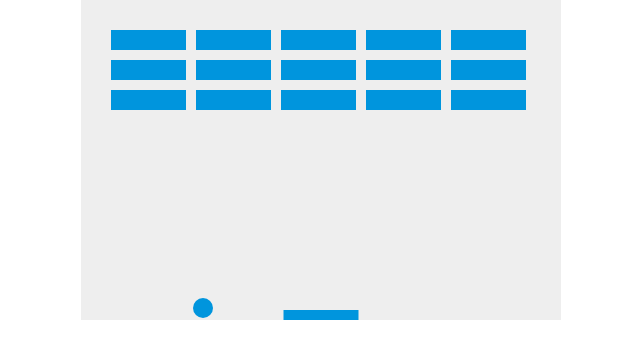
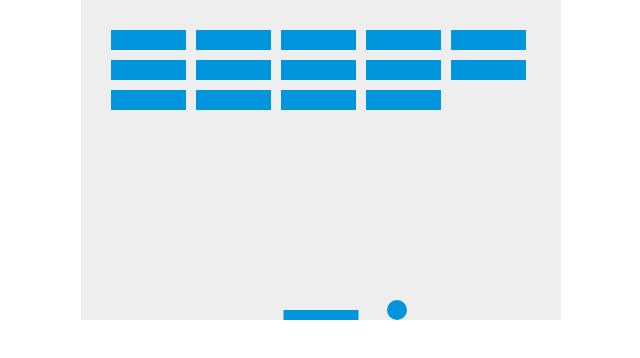
Before and after one commit to Panda64/ACS1310-breakout, a plain HTML site: page index.html in a window 1280 px wide. Shown: the whole page, without its empty margins (319-959 px from the left). Drawn offline with Linux system fonts and the light colour scheme.

Commit message:
Completed step 7

```diff
--- a/index.html
+++ b/index.html
@@ -15,17 +15,16 @@
 <script>
 	var canvas = document.getElementById("myCanvas");
     var ctx = canvas.getContext("2d");
-    var x = canvas.width/2;
-    var y = canvas.height-30;
+    var ballRadius = 10;
+    var x = canvas.width / 2;
+    var y = canvas.height - 30;
     var dx = 2;
     var dy = -2;
-    var ballRadius = 10;
     var paddleHeight = 10;
     var paddleWidth = 75;
-    var paddleX = (canvas.width-paddleWidth) / 2;
+    var paddleX = (canvas.width - paddleWidth) / 2;
     var rightPressed = false;
     var leftPressed = false;
-    var interval = setInterval(draw, 10);
     var brickRowCount = 3;
     var brickColumnCount = 5;
     var brickWidth = 75;
@@ -35,35 +34,76 @@
     var brickOffsetLeft = 30;
 
     var bricks = [];
-    for(var c=0; c<brickColumnCount; c++) {
+    for (var c = 0; c < brickColumnCount; c++) {
         bricks[c] = [];
-        for(var r=0; r<brickRowCount; r++) {
-            bricks[c][r] = { x: 0, y: 0 };
+        for (var r = 0; r < brickRowCount; r++) {
+            bricks[c][r] = { x: 0, y: 0, status: 1 };
         }
     }
 
-    function drawBricks() {
-        for(var c=0; c<brickColumnCount; c++) {
-            for(var r=0; r<brickRowCount; r++) {
-                var brickX = (c*(brickWidth+brickPadding))+brickOffsetLeft;
-                var brickY = (r*(brickHeight+brickPadding))+brickOffsetTop;
-                bricks[c][r].x = brickX;
-                bricks[c][r].y = brickY;
-                ctx.beginPath();
-                ctx.rect(brickX, brickY, brickWidth, brickHeight);
-                ctx.fillStyle = "#0095DD";
-                ctx.fill();
-                ctx.closePath();
+    document.addEventListener("keydown", keyDownHandler, false);
+    document.addEventListener("keyup", keyUpHandler, false);
+
+    function keyDownHandler(e) {
+        if (e.key == "Right" || e.key == "ArrowRight") {
+            rightPressed = true;
+        }
+        else if (e.key == "Left" || e.key == "ArrowLeft") {
+            leftPressed = true;
+        }
+    }
+
+    function keyUpHandler(e) {
+        if (e.key == "Right" || e.key == "ArrowRight") {
+            rightPressed = false;
+        }
+        else if (e.key == "Left" || e.key == "ArrowLeft") {
+            leftPressed = false;
+        }
+    }
+    function collisionDetection() {
+        for (var c = 0; c < brickColumnCount; c++) {
+            for (var r = 0; r < brickRowCount; r++) {
+                var b = bricks[c][r];
+                if (b.status == 1) {
+                    if (x > b.x && x < b.x + brickWidth && y > b.y && y < b.y + brickHeight) {
+                        dy = -dy;
+                        b.status = 0;
+                    }
+                }
             }
         }
     }
-
     function drawBall() {
         ctx.beginPath();
-        ctx.arc(x, y, ballRadius, 0, Math.PI*2);
+        ctx.arc(x, y, ballRadius, 0, Math.PI * 2);
         ctx.fillStyle = "#0095DD";
         ctx.fill();
         ctx.closePath();
+    }
+    function drawPaddle() {
+        ctx.beginPath();
+        ctx.rect(paddleX, canvas.height - paddleHeight, paddleWidth, paddleHeight);
+        ctx.fillStyle = "#0095DD";
+        ctx.fill();
+        ctx.closePath();
+    }
+    function drawBricks() {
+        for (var c = 0; c < brickColumnCount; c++) {
+            for (var r = 0; r < brickRowCount; r++) {
+                if (bricks[c][r].status == 1) {
+                    var brickX = (c * (brickWidth + brickPadding)) + brickOffsetLeft;
+                    var brickY = (r * (brickHeight + brickPadding)) + brickOffsetTop;
+                    bricks[c][r].x = brickX;
+                    bricks[c][r].y = brickY;
+                    ctx.beginPath();
+                    ctx.rect(brickX, brickY, brickWidth, brickHeight);
+                    ctx.fillStyle = "#0095DD";
+                    ctx.fill();
+                    ctx.closePath();
+                }
+            }
+        }
     }
 
     function draw() {
@@ -71,68 +111,39 @@
         drawBricks();
         drawBall();
         drawPaddle();
-        x += dx;
-        y += dy;
+        collisionDetection();
 
-        if(x + dx > canvas.width-ballRadius || x + dx < ballRadius) {
+        if (x + dx > canvas.width - ballRadius || x + dx < ballRadius) {
             dx = -dx;
         }
-        if(y + dy < ballRadius) {
+        if (y + dy < ballRadius) {
             dy = -dy;
-        } else if(y + dy > canvas.height-ballRadius) {
-            if(x > paddleX && x < paddleX + paddleWidth) {
-                dy = -dy;
+        }
+        else if (y + dy > canvas.height - ballRadius) {
+            if (x > paddleX && x < paddleX + paddleWidth) {
+                if (y = y - paddleHeight) {
+                    dy = -dy;
+                }
             }
             else {
                 alert("GAME OVER");
                 document.location.reload();
-                clearInterval(interval);
+                clearInterval(interval); // Needed for Chrome to end game
             }
         }
 
-        if(rightPressed) {
+        if (rightPressed && paddleX < canvas.width - paddleWidth) {
             paddleX += 7;
-            if (paddleX + paddleWidth > canvas.width){
-                paddleX = canvas.width - paddleWidth;
-            }
         }
-        else if(leftPressed) {
+        else if (leftPressed && paddleX > 0) {
             paddleX -= 7;
-            if (paddleX < 0){
-                paddleX = 0;
-            }
         }
+
+        x += dx;
+        y += dy;
     }
 
-    function drawPaddle() {
-        ctx.beginPath();
-        ctx.rect(paddleX, canvas.height-paddleHeight, paddleWidth, paddleHeight);
-        ctx.fillStyle = "#0095DD";
-        ctx.fill();
-        ctx.closePath();
-    }
-
-    document.addEventListener("keydown", keyDownHandler, false);
-    document.addEventListener("keyup", keyUpHandler, false);
-
-    function keyDownHandler(e) {
-        if(e.key == "Right" || e.key == "ArrowRight") {
-            rightPressed = true;
-        }
-        else if(e.key == "Left" || e.key == "ArrowLeft") {
-            leftPressed = true;
-        }
-    }
-
-    function keyUpHandler(e) {
-        if(e.key == "Right" || e.key == "ArrowRight") {
-            rightPressed = false;
-        }
-        else if(e.key == "Left" || e.key == "ArrowLeft") {
-            leftPressed = false;
-        }
-    }
-
+    var interval = setInterval(draw, 10);
 </script>
 
 </body>
```
